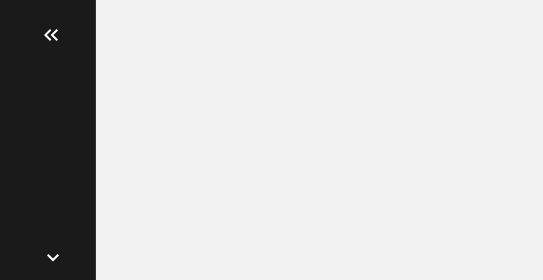
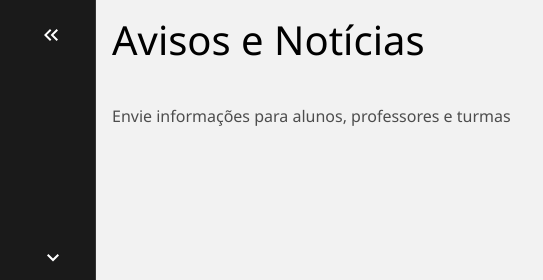
Before and after one commit to Propeller-Systems/TCC, a website: page public/avisos.html in a window 1280 px wide. Shown: the top 280 px of the page, 154-697 px from the left. Drawn offline with nearby package versions, Linux system fonts and the light colour scheme.

Commit message:
começando a montar a estrutura do Avisos.html

```diff
--- a/public/avisos.html
+++ b/public/avisos.html
@@ -10,6 +10,10 @@
 
    <div id="sidebar-placeholder"></div>
 
+   <div><h1> Avisos e Notícias </h1>
+        <p>Envie informações para alunos, professores e turmas</p>
+    </div>
+
    <script src="script.js"></script>
 </body>
 </html>
--- a/public/style.css
+++ b/public/style.css
@@ -413,6 +413,15 @@ main p{
     }
 }
 
+h1{
+    padding: 1rem 0rem 1rem 1rem;
+    color:rgb(0, 0, 0);
+}
+p{
+    margin: auto;
+    padding: 1rem 0rem 0rem 1rem;
+}
+
 /* Profile Styles */
 
 
```
